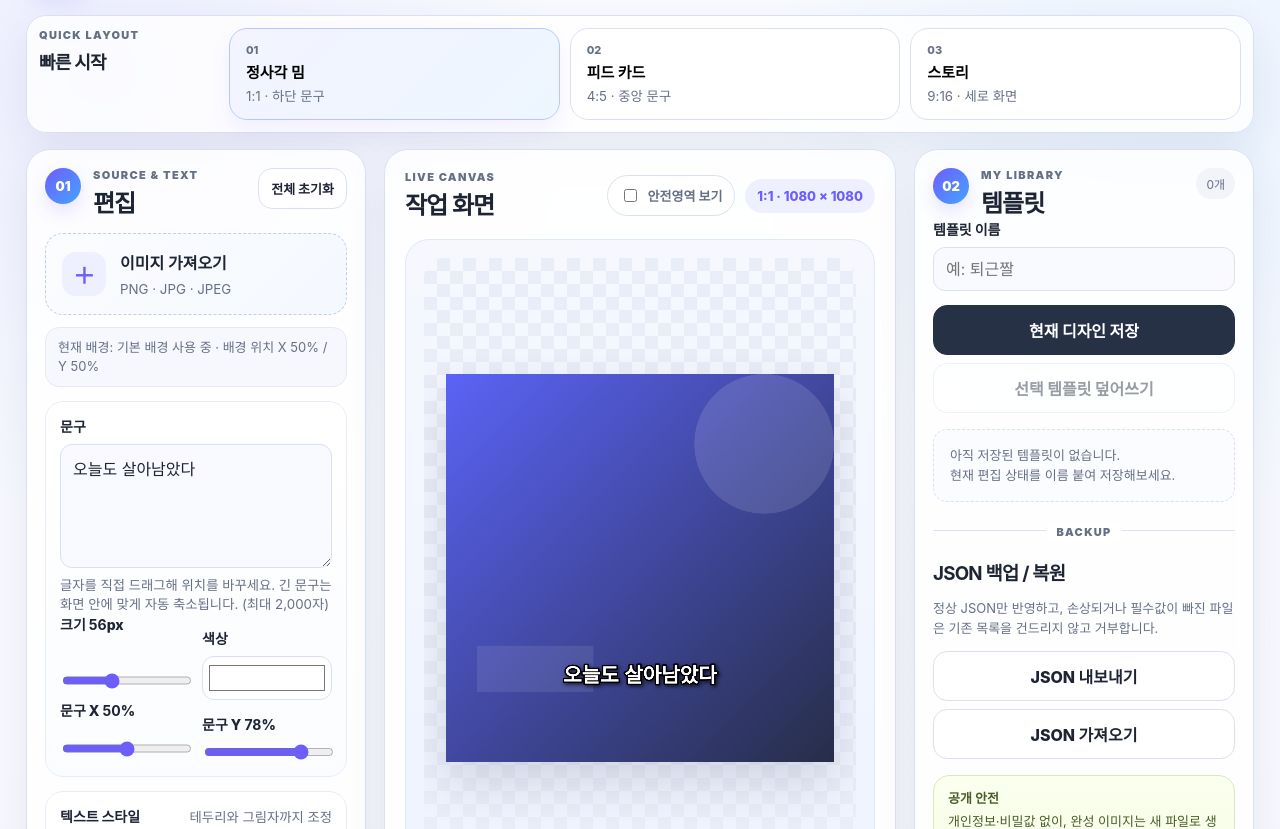
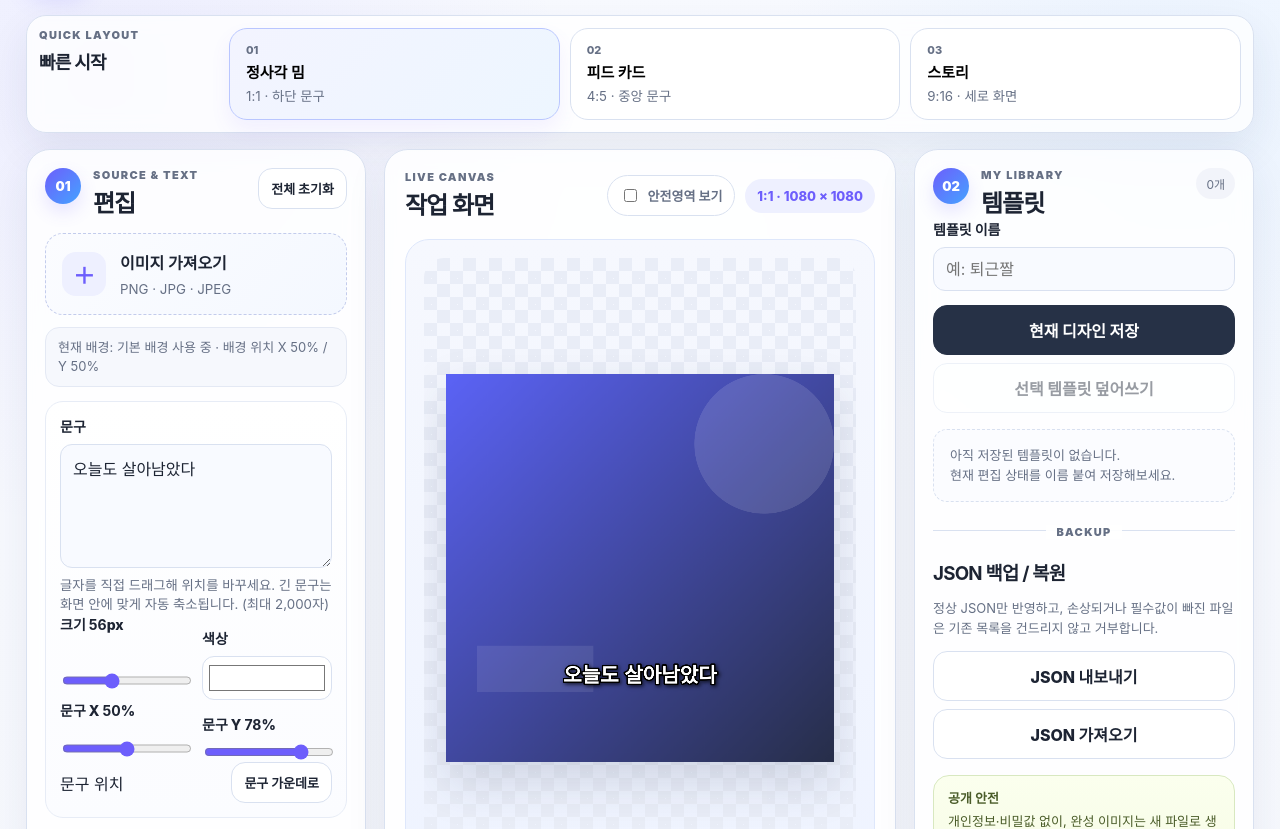
Before and after one commit to youmjjang/MEME_CARD, a website: page index.html in a window 1280 px wide. Shown: the part 119-948 px from the top of the page. Drawn offline with Linux system fonts and the light colour scheme.

Commit message:
T05 A: add text center control

```diff
--- a/index.html
+++ b/index.html
@@ -95,6 +95,10 @@
               <span>문구 Y <b id="yValue">78</b>%</span>
               <input id="yInput" type="range" min="0" max="100" step="0.1" value="78" />
             </label>
+          </div>
+          <div class="image-position-header">
+            <span>문구 위치</span>
+            <button id="centerTextPositionBtn" class="text-btn" type="button">문구 가운데로</button>
           </div>
         </div>
 
```
